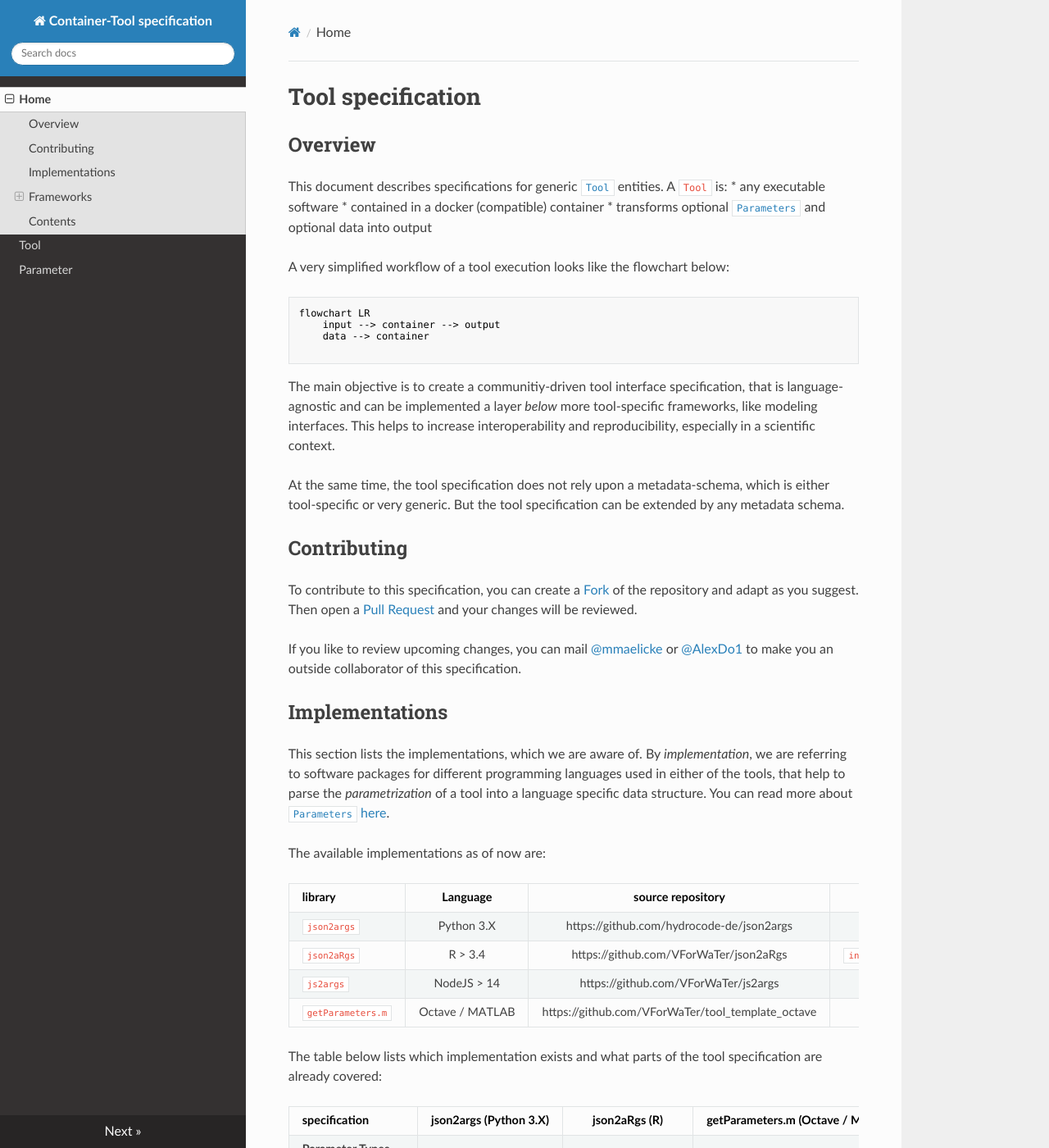
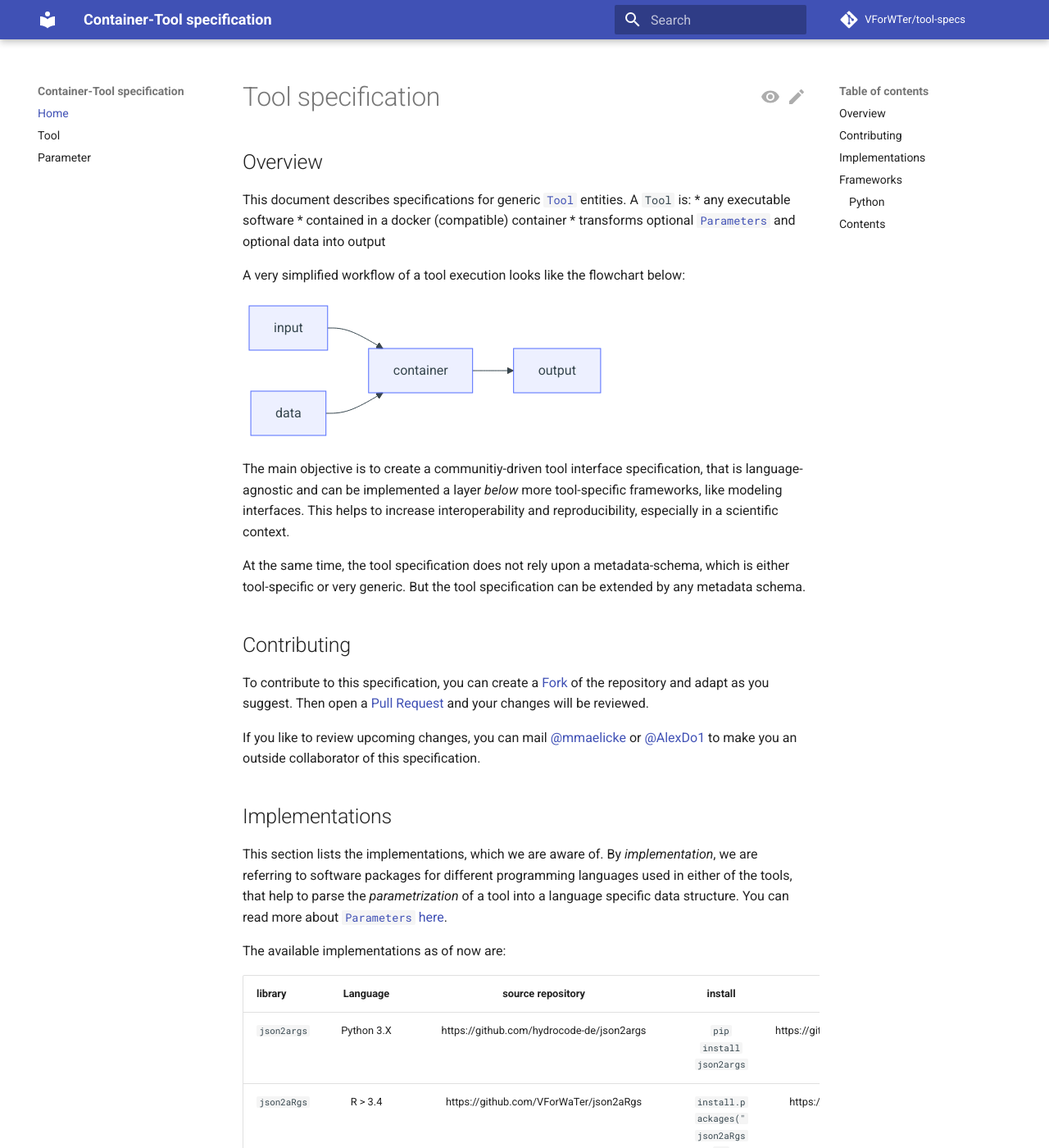
Before and after one commit to VForWaTer/tool-specs, an MkDocs documentation site: the page built from docs/README.md, in a window 1280 px wide and 1400 px high. Shown: the whole window at 82% size. Built offline with MkDocs 1.6.1 and Material for MkDocs 9.7.7, drawn with Linux system fonts in a browser that asks for light colours; nearby versions of some CDN libraries; emoji names are drawn with the system emoji font; comment, search, counter and statistics services are not loaded; some of the changed text lies outside the part shown.

```diff
--- a/mkdocs.yml
+++ b/mkdocs.yml
@@ -1,7 +1,30 @@
 site_name: Container-Tool specification
 site_url: https://vofrwater.github.io/tool-specs
-theme: readthedocs
+repo_url: https://github.com/VForWaTer/tool-specs
+repo_name: VForWTer/tool-specs
+
+theme:
+  name: material
+  features:
+    - content.action.edit
+    - content.action.view
+  icon:
+    edit: material/pencil
+    view: material/eye
+
 nav:
   - Home: README.md
   - Tool: tool.md
   - Parameter: parameter.md
+
+markdown_extensions:
+  - pymdownx.superfences:
+      custom_fences:
+        - name: mermaid
+          class: mermaid
+          format: !!python/name:pymdownx.superfences.fence_code_format
+  - attr_list
+  - tables
+  - pymdownx.emoji:
+      emoji_index: !!python/name:materialx.emoji.twemoji
+      emoji_generator: !!python/name:materialx.emoji.to_svg
```
